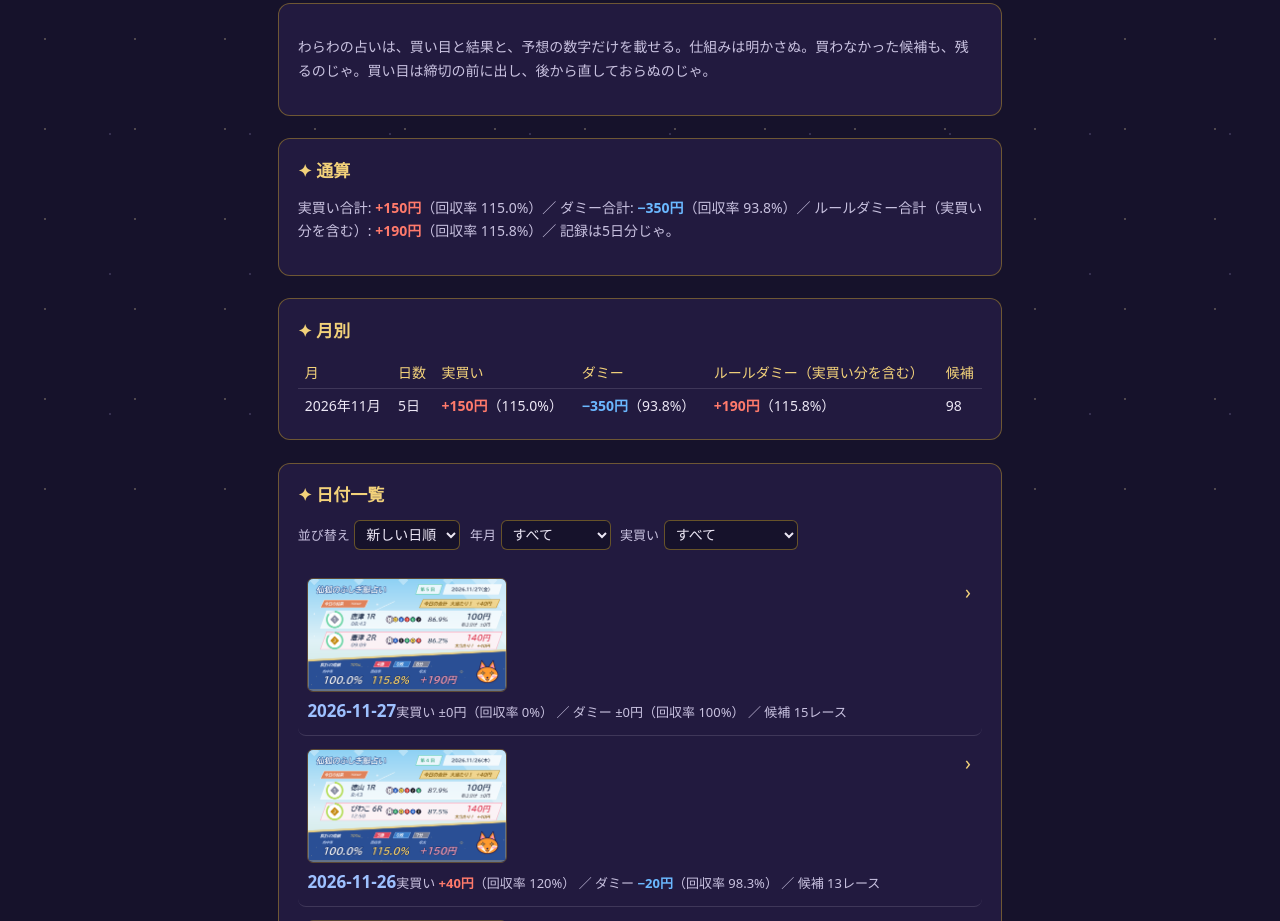
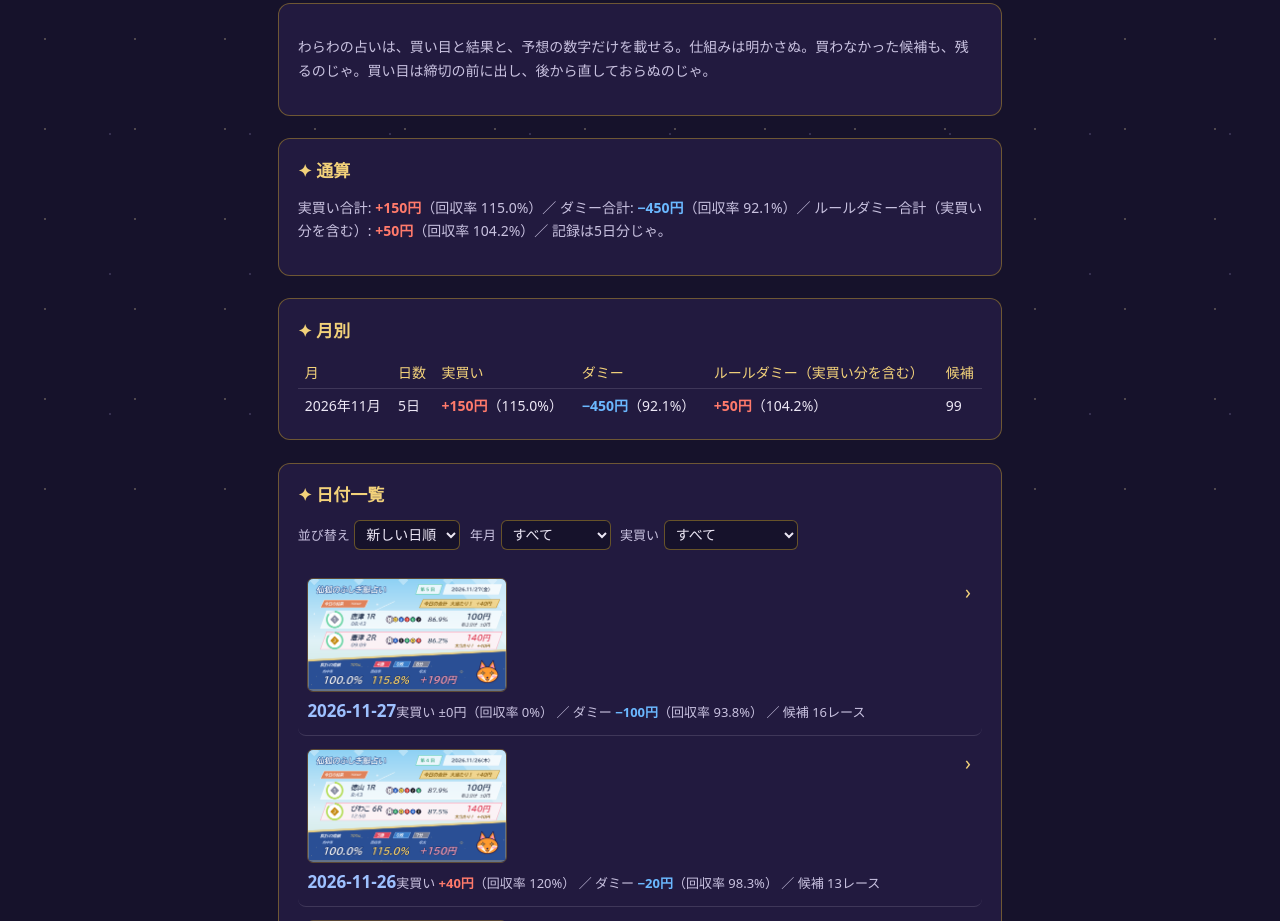
Before and after one commit to papk-x/b-navi-xer, a plain HTML site: page index.html in a window 1280 px wide. Shown: the part 276-1197 px from the top of the page. Drawn offline with Linux system fonts and the light colour scheme.

Commit message:
2026-11-27 訂正: 選手DB読み込みの不具合修正に伴い再計算（ルールダミーに徳山1R 85.1%を含む）

```diff
--- a/index.html
+++ b/index.html
@@ -55,14 +55,14 @@
 
   <div class="card">
     <h2>✦ 通算</h2>
-    <p class="note" id="total-note">実買い合計: <span class="plus">+150円</span>（回収率 115.0%）／ ダミー合計: <span class="minus">−350円</span>（回収率 93.8%）／ ルールダミー合計（実買い分を含む）: <span class="plus">+190円</span>（回収率 115.8%）／ 記録は5日分じゃ。</p>
+    <p class="note" id="total-note">実買い合計: <span class="plus">+150円</span>（回収率 115.0%）／ ダミー合計: <span class="minus">−450円</span>（回収率 92.1%）／ ルールダミー合計（実買い分を含む）: <span class="plus">+50円</span>（回収率 104.2%）／ 記録は5日分じゃ。</p>
   </div>
 
   <div class="card">
     <h2>✦ 月別</h2>
     <table class="mtable">
       <tr><th>月</th><th>日数</th><th>実買い</th><th>ダミー</th><th>ルールダミー（実買い分を含む）</th><th>候補</th></tr>
-      <tr><td>2026年11月</td><td>5日</td><td><span class="plus">+150円</span>（115.0%）</td><td><span class="minus">−350円</span>（93.8%）</td><td><span class="plus">+190円</span>（115.8%）</td><td>98</td></tr>
+      <tr><td>2026年11月</td><td>5日</td><td><span class="plus">+150円</span>（115.0%）</td><td><span class="minus">−450円</span>（92.1%）</td><td><span class="plus">+50円</span>（104.2%）</td><td>99</td></tr>
     </table>
   </div>
 
@@ -98,7 +98,7 @@
 </div>
 <script>
   var DAYS = [
-    {"date": "2026-11-27", "href": "2026-11-27.html", "real": 0, "realRoi": 0.0, "dummy": 0, "dummyRoi": 100.0, "ruleDummy": 40, "ruleDummyRoi": 120.0, "races": 15, "thumb": "card-2026-11-27.png"},
+    {"date": "2026-11-27", "href": "2026-11-27.html", "real": 0, "realRoi": 0.0, "dummy": -100, "dummyRoi": 93.8, "ruleDummy": -100, "ruleDummyRoi": 50.0, "races": 16, "thumb": "card-2026-11-27.png"},
     {"date": "2026-11-26", "href": "2026-11-26.html", "real": 40, "realRoi": 120.0, "dummy": -20, "dummyRoi": 98.3, "ruleDummy": null, "ruleDummyRoi": null, "races": 13, "thumb": "card-2026-11-26.png"},
     {"date": "2026-11-25", "href": "2026-11-25.html", "real": 20, "realRoi": 120.0, "dummy": -170, "dummyRoi": 87.9, "ruleDummy": null, "ruleDummyRoi": null, "races": 14, "thumb": "card-2026-11-25.png"},
     {"date": "2026-11-24", "href": "2026-11-24.html", "real": 0, "realRoi": 100.0, "dummy": 0, "dummyRoi": 100.0, "ruleDummy": null, "ruleDummyRoi": null, "races": 17, "thumb": "card-2026-11-24.png"},
```
